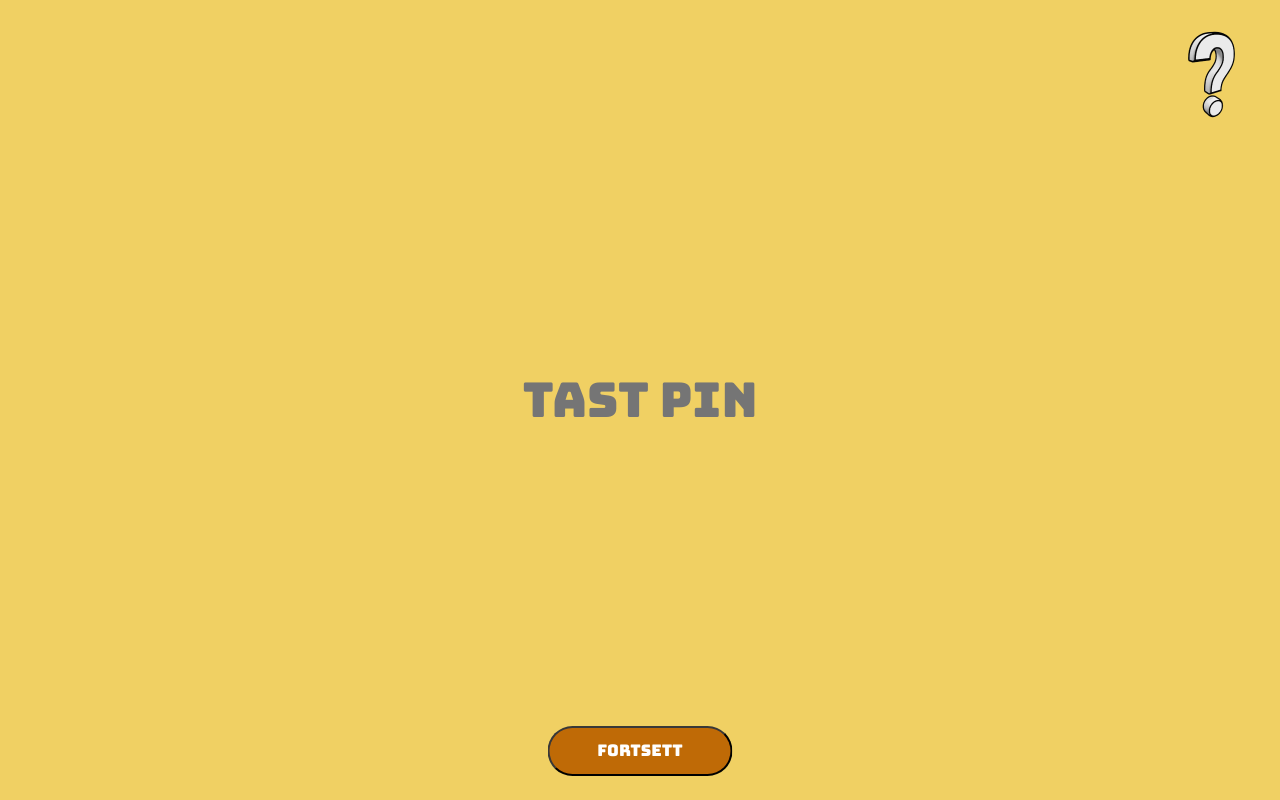
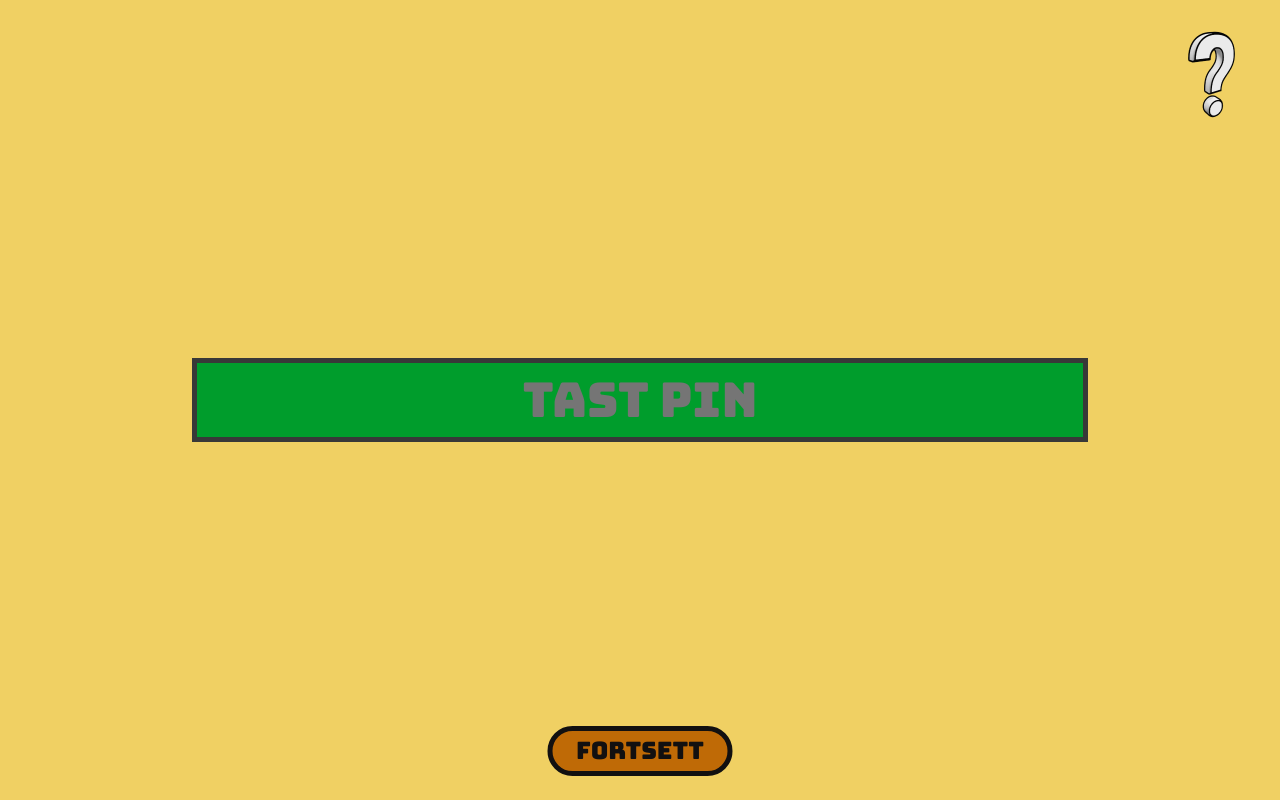
Before and after one commit to jegerfreddy/SmidigProsjekt, a React (Vite) app in the folder Frontend/user/: page / in a window 1280 px wide. Built offline with nearby package versions, Linux system fonts and the light colour scheme.

Commit message:
justering design
Justering på design

```diff
--- a/Frontend/user/src/App.css
+++ b/Frontend/user/src/App.css
@@ -10,20 +10,21 @@ body {
   background-color: #F0D063;
 }
 
-.pinInput {
+/*.pinInput {
   font-size: 3rem;
   text-align: center;
   width: 80vw;
   background: none;
   border: none;
-}
-.userNameInput {
+}*/
+
+.userInput {
   font-size: 3rem;
   text-align: center;
-  width: 80vw;
-  color: #FFFFFF;
+  width: 70vw;
+  color: #000000;
   background-color: #009D2C;
-  border: 1px solid #383838;
+  border: 5px solid #383838;
 }
 
 .userNameInput::placeholder {
@@ -32,28 +33,26 @@ body {
 
 
 .pinButton {
+  font-size: 1.5rem;
   background: #BF6A06;
   border-color: #383838;
-  color: #FFFFFF;
+  color: #121010;
   min-width: 185px;
   min-height: 50px;
   border-radius: 25px;
+  border: 5px solid;
   margin: 0 auto;
 }
 
 /* Avatar css */
 
-.avatarPicked {
-  border: 2px solid #000000;
+.selectedAvatarImg {
+  width: 150px;
+  height: 150px;
   border-radius: 50%;
-  width: 110px;
-  height: 110px;
+
 }
 
-.avatarImg {
-  height: 64px;
-  width: 64px;
-}
 
 /* voting color */
 
--- a/Frontend/user/src/Components/Avatar/SelectedAvatar.tsx
+++ b/Frontend/user/src/Components/Avatar/SelectedAvatar.tsx
@@ -8,7 +8,7 @@ interface SelectedAvatarProps {
 const SelectedAvatar: React.FC<SelectedAvatarProps> = ({ selectedAvatar, username }) => {
     return (
         <div>
-            {selectedAvatar && <img src={selectedAvatar} alt="/images/Avatar-4.png" />}
+            {selectedAvatar && <img src={selectedAvatar} alt="/images/Avatar-4.png" className='selectedAvatarImg' />}
             <h3>{username}</h3>
         </div>
     );
--- a/Frontend/user/src/Pages/ChooseUserNamePage.tsx
+++ b/Frontend/user/src/Pages/ChooseUserNamePage.tsx
@@ -20,7 +20,7 @@ const ChooseUserNamePage: React.FC = () => {
                 <input
                     type="text"
                     placeholder='Brukernavn'
-                    className='userNameInput'
+                    className='userInput'
                     value={username}
                     onChange={(e) => setUsername(e.target.value)}
                 />
--- a/Frontend/user/src/Pages/UserLoginPage.tsx
+++ b/Frontend/user/src/Pages/UserLoginPage.tsx
@@ -10,7 +10,7 @@ const UserLoginPage: React.FC = () => {
             </div>
 
             <div className='position-absolute top-50 start-50 translate-middle'>
-                <input type="text" placeholder='TAST PIN' className='pinInput' />
+                <input type="text" placeholder='TAST PIN' className='userInput' />
             </div>
 
             <NextBtn path='username' />
```
